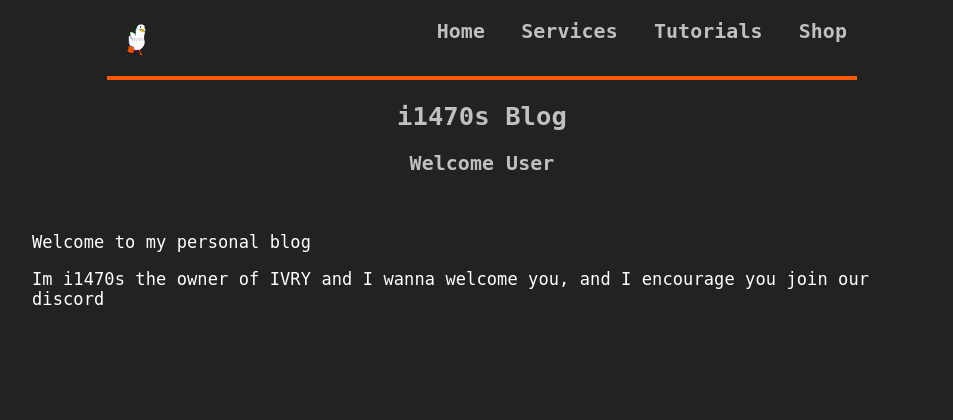
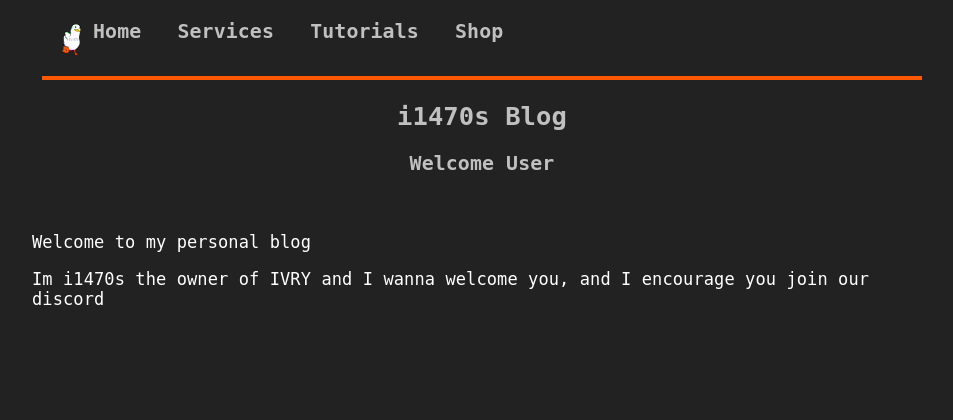
Before and after one commit to i1470s/IVRY-Website-V2, a PHP site: page /content/home/blog.html in a window 1280 px wide. Shown: the top 420 px of the page, without its empty margins (158-1111 px from the left). Run offline with PHP 8.4, Linux system fonts and the light colour scheme.

Commit message:
Add files via upload

```diff
--- a/data/css/styles.css
+++ b/data/css/styles.css
@@ -50,9 +50,9 @@ footer{
 }
 
 .head{
-    justify-content: space-between;
+    position: relative;
     display: flex;
-    max-width: 750px;
+    max-width: 880px;
     background-color: #222;
     height: 80px;
     border: 1px;
```
